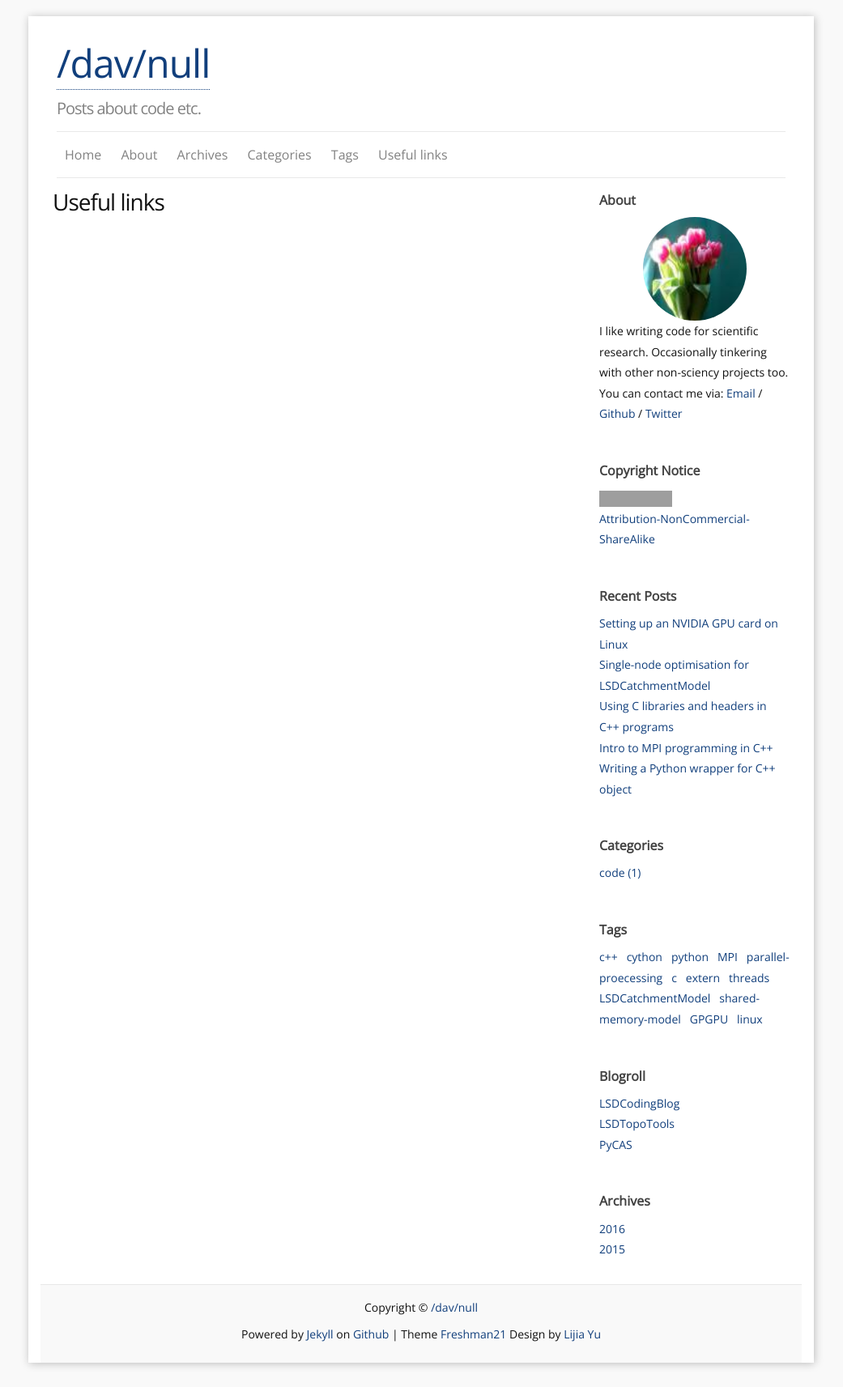
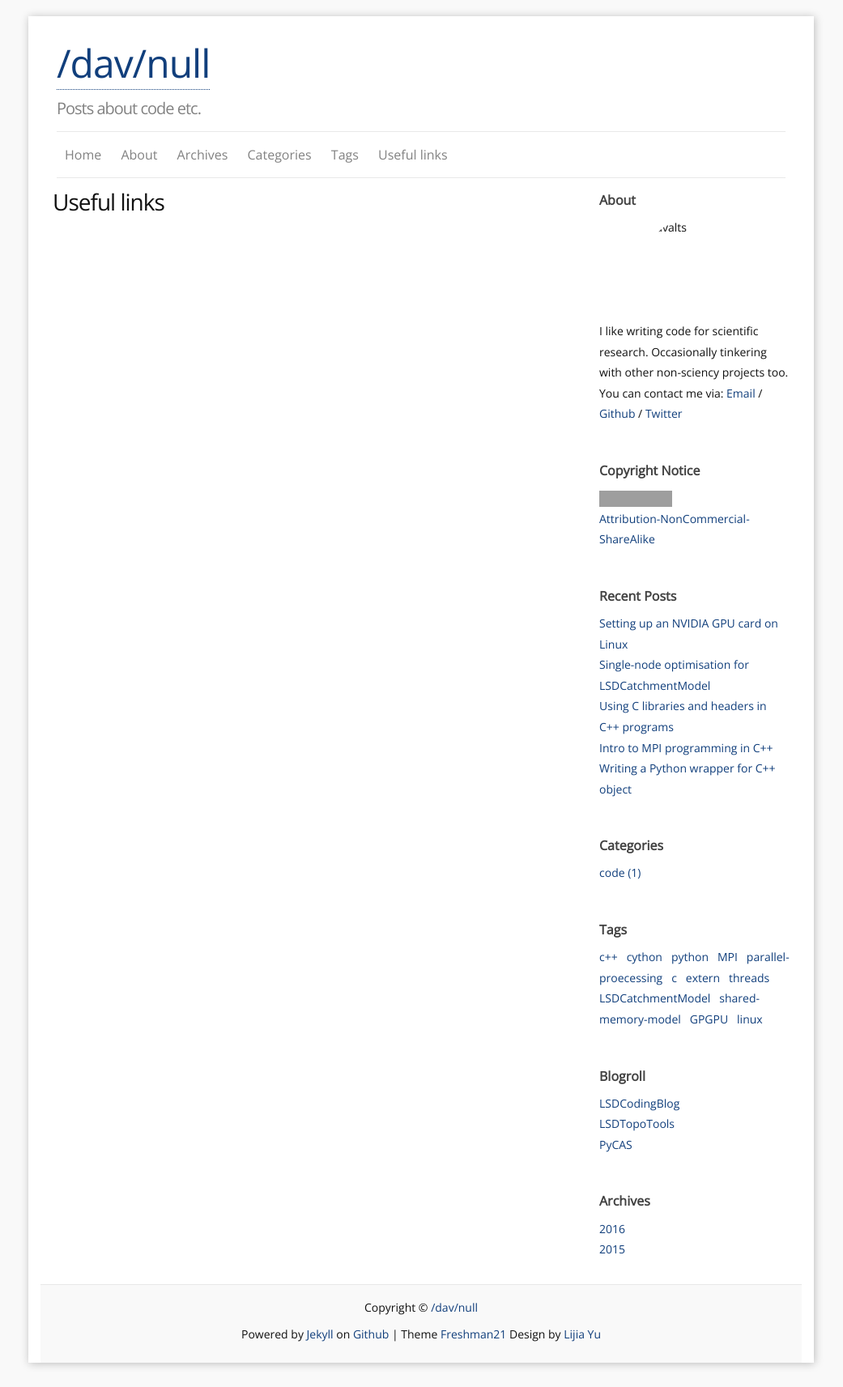
Before and after one commit to dvalters/dvalters.github.io, a Jekyll site: the page built from f_guestbook.md, in a window 1280 px wide. Shown: the whole page at 81% size, without its empty margins (120-1161 px from the left). Built offline with Jekyll 4.4.1, drawn with Linux system fonts in a browser that asks for light colours; grey boxes are pictures that could not be loaded.

Commit message:
Update _config.yml

```diff
--- a/_config.yml
+++ b/_config.yml
@@ -14,7 +14,7 @@ twitter_username: dvalts
 github_username:  decvalts
 favicon:
 aboutme: I like writing code for scientific research. Occasionally tinkering with other non-sciency projects too.   # these are shown on aboutme-sidebar.
-aboutme_photo:  "/images/flowers.jpeg"
+aboutme_photo:  "images/flowers.jpeg"
 
 
 ### Site setting:
```
